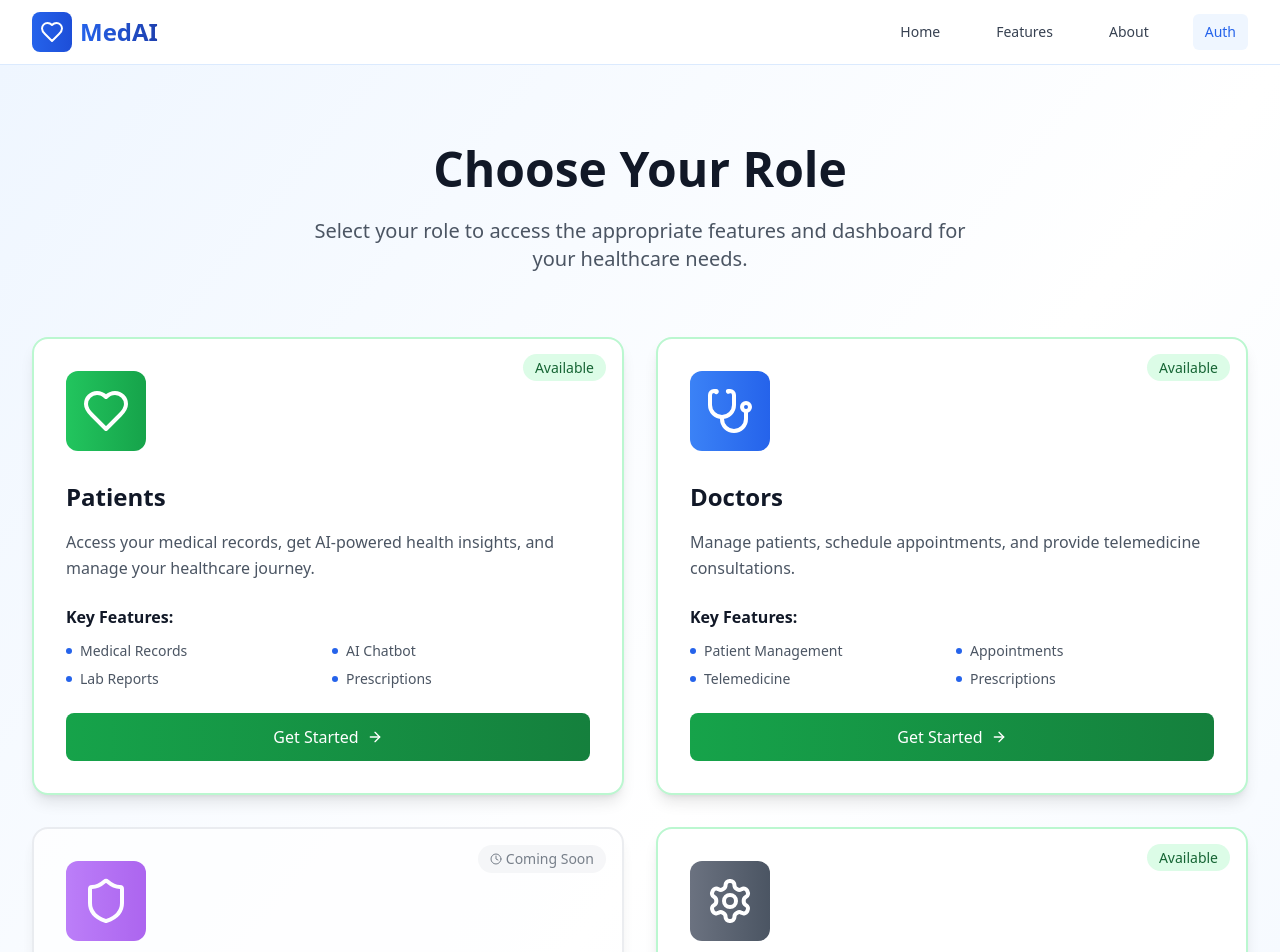
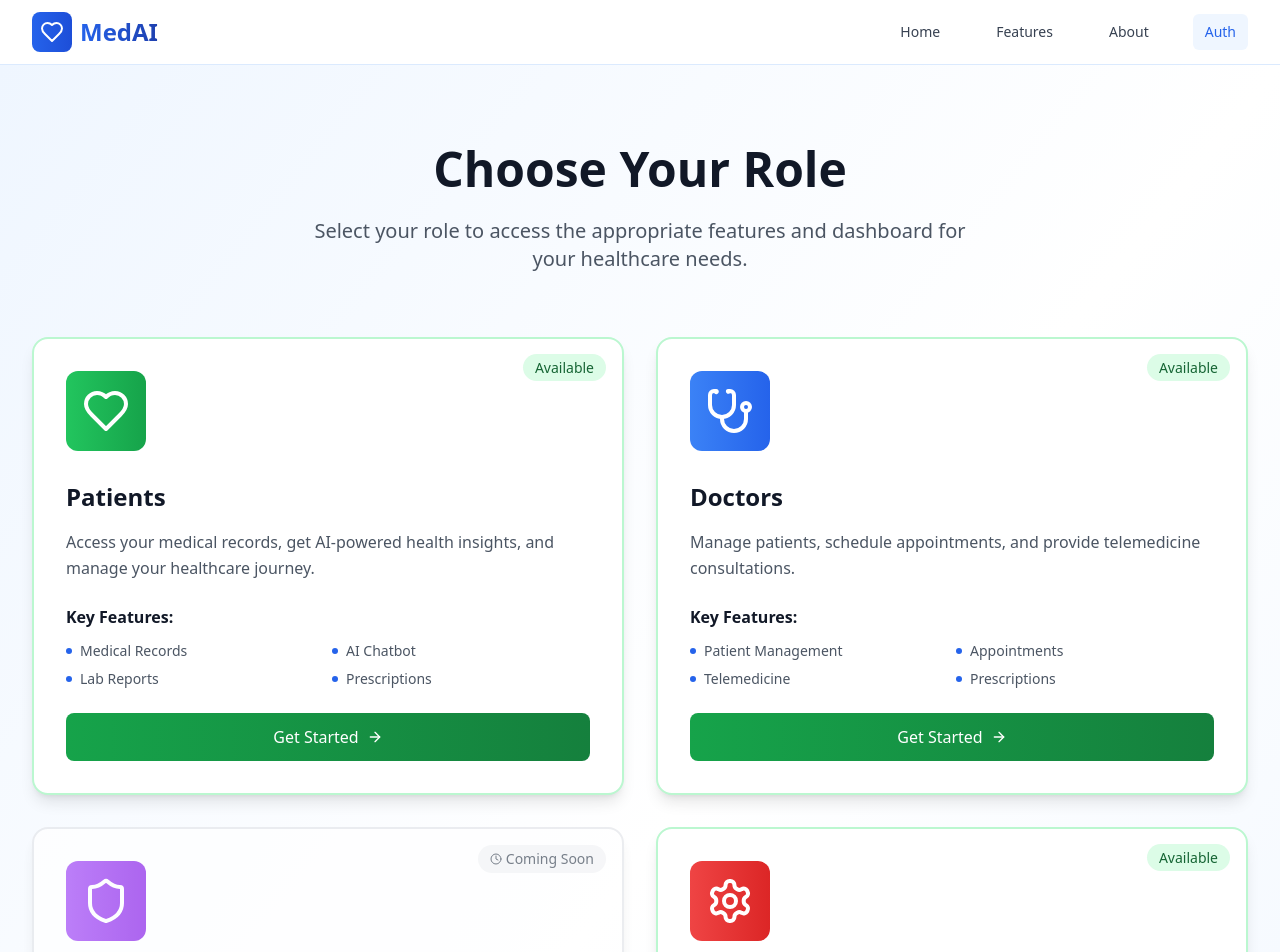
Before and after one commit to Agarwalchetan/MedAI-HealthCare, a React (Vite) app: page /auth in a window 1280 px wide. Shown: the top 952 px of the page. Built offline with nearby package versions, Linux system fonts and the light colour scheme.

Commit message:
Changes Auth Page

```diff
--- a/src/pages/AuthPage.tsx
+++ b/src/pages/AuthPage.tsx
@@ -52,7 +52,7 @@ const AuthPage: React.FC = () => {
       description: 'System administration, user management, and platform analytics dashboard.',
       status: 'available',
       path: '/admin/login',
-      color: 'from-gray-500 to-gray-600',
+      color: 'from-red-500 to-red-600',
       features: ['User Management', 'Analytics', 'Security', 'Platform Config']
     }
   ];
```
